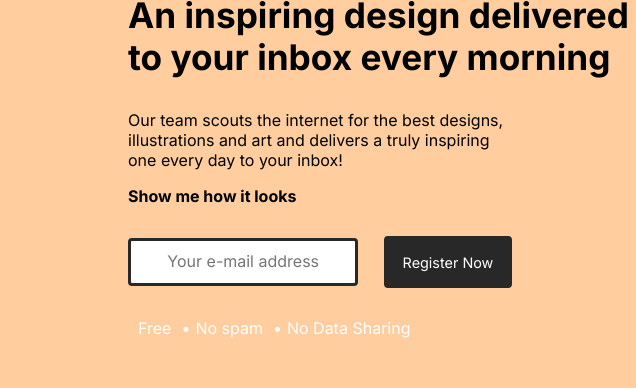
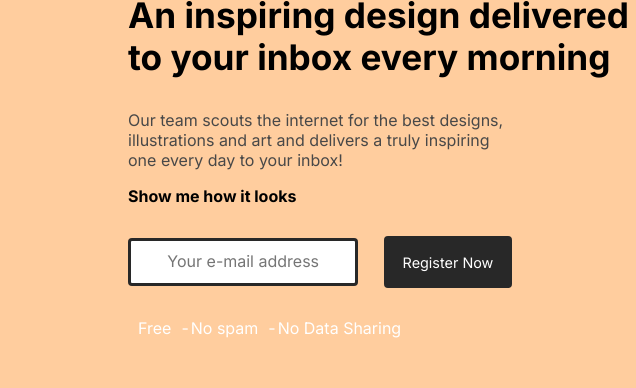
Before and after one commit to saumyasrivastava226/CuvetteProjectOne, a plain HTML site: page index.html in a window 1280 px wide. Shown: the part 114-502 px from the top of the page, 0-636 px from the left. Drawn offline with Linux system fonts and the light colour scheme.

Commit message:
margin and padding improved

```diff
--- a/index.html
+++ b/index.html
@@ -13,7 +13,7 @@
         <div class="upper-container">
              <div class="text-container">
                 <h1>An inspiring design delivered to your inbox every morning</h1>
-                <p1>Our team scouts the internet for the best designs, illustrations and art and delivers a truly inspiring one every day to your inbox!</p1>
+                <p>Our team scouts the internet for the best designs, illustrations and art and delivers a truly inspiring one every day to your inbox!</p>
                 <h3><b>Show me how it looks </b></h3>
                 <div class="cta">
                     <!-- <div class="email-div">Your e-mail address</div> -->
--- a/style.css
+++ b/style.css
@@ -14,6 +14,9 @@ h1{
     font-size:2.2rem;
     min-width:40vw;
     margin-bottom: 1rem;;
+}
+.text-container p{
+    color:#484848
 }
 .cta {
     display:flex;
@@ -47,11 +50,13 @@ h1{
 }
 .feature > p {
     margin-left: 10px;
+    color:white
 }
 
 .feature > p:nth-last-child(-n+2)::before {
-    content: '•';
-    margin-right: 5px;
+    content: '-';
+    margin-right: 2px;
+    color:white
 }
 button{
     background-color: #282828;
```
